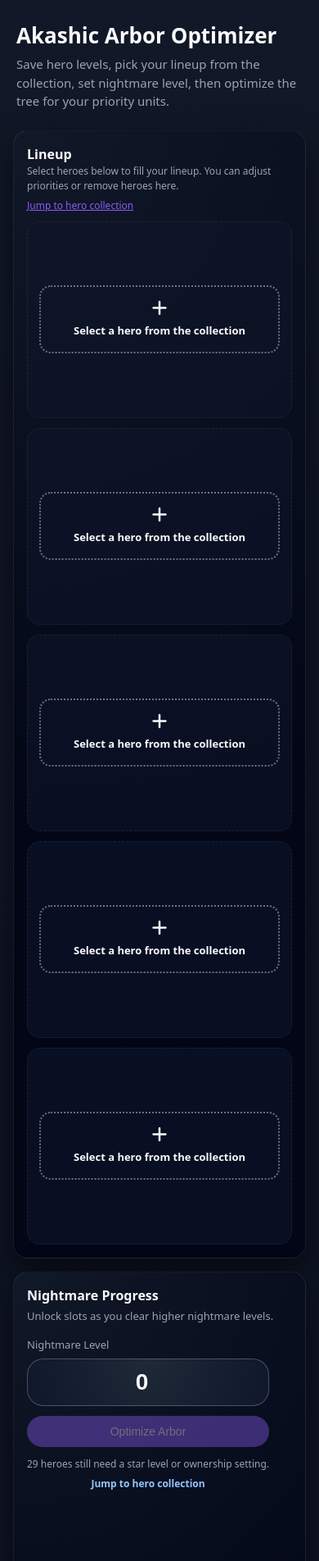
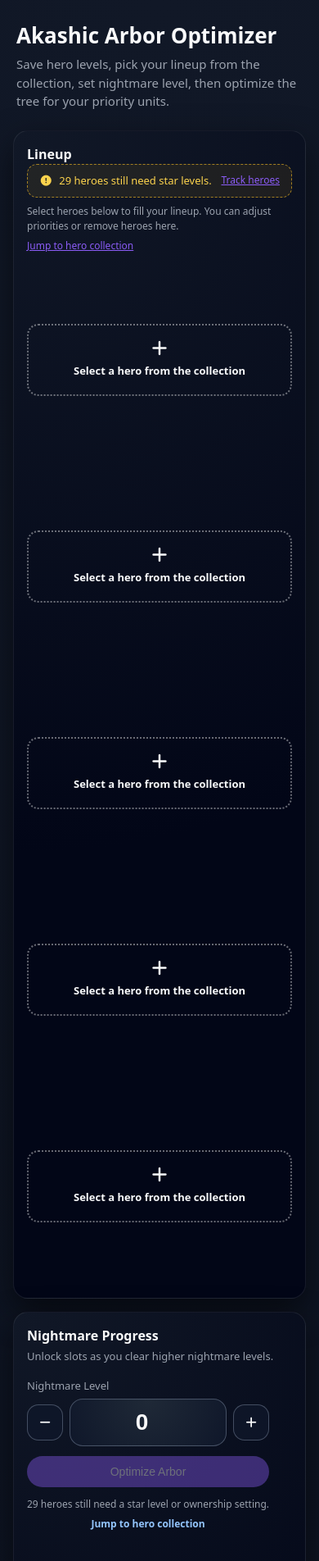
Before and after one commit to sahagin-dazs/wd-akashic-arbor-calc, a Vue app: page / in a window 390 px wide. Shown: the top 1904 px of the page at 82% size. Built offline with nearby package versions, Linux system fonts and the light colour scheme.

Commit message:
updates for more mobile optimization

```diff
--- a/src/App.vue
+++ b/src/App.vue
@@ -458,6 +458,7 @@ function toggleFiltersPanel() {
             :heroes="HEROES"
             :lineup="lineup"
             :owned="ownedHeroes"
+            :untracked-count="untrackedHeroesCount"
             @toggle-priority="togglePriority"
             @clear-slot="clearLineupSlot"
           />
--- a/src/components/LineupPanel.vue
+++ b/src/components/LineupPanel.vue
@@ -9,6 +9,7 @@ const props = defineProps<{
   heroes: HeroDef[];
   lineup: Lineup;
   owned: OwnedHero[];
+  untrackedCount?: number;
 }>();
 
 const emit = defineEmits<{
@@ -198,6 +199,18 @@ function elementMeta(heroId: string | null) {
     <div class="panel-header">
       <div class="panel-title">Lineup</div>
     </div>
+    <div
+      v-if="(props.untrackedCount ?? 0) > 0"
+      class="collection-warning lineup-warning"
+    >
+      <div class="warning-text">
+        <i class="fa-solid fa-circle-exclamation" aria-hidden="true"></i>
+        <span>
+          {{ props.untrackedCount }} hero<span v-if="(props.untrackedCount ?? 0) !== 1">es</span> still need star levels.
+        </span>
+      </div>
+      <a href="#hero-collection" class="link-btn">Track heroes</a>
+    </div>
     <p class="lineup-hint">
       Select heroes below to fill your lineup. You can adjust priorities or remove
       heroes here.
@@ -208,7 +221,7 @@ function elementMeta(heroId: string | null) {
         v-for="(slot, idx) in lineup.slots"
         :key="idx"
         class="lineup-slot"
-        :class="{ filled: !!slot.heroId }"
+        :class="{ filled: !!slot.heroId, 'slot-empty-shell': !slot.heroId }"
         :style="slotStyle(slot.heroId)"
       >
         <template v-if="slot.heroId">
--- a/src/components/SettingsPanel.vue
+++ b/src/components/SettingsPanel.vue
@@ -43,6 +43,12 @@ const untrackedSummary = computed(() => {
   const plural = count === 1 ? "" : "es";
   return `${count} hero${plural}`;
 });
+
+function adjustNightmareLevel(delta: number) {
+  const next = props.nightmareLevel + delta;
+  const clamped = Math.max(0, Math.min(999, next));
+  emit("update:nightmareLevel", clamped);
+}
 </script>
 
 <template>
@@ -59,6 +65,15 @@ const untrackedSummary = computed(() => {
       <div class="nightmare-column">
         <label class="nightmare-control">
           <span>Nightmare Level</span>
+          <div class="nightmare-input-wrap">
+            <button
+              type="button"
+              class="stepper-btn"
+              @click="adjustNightmareLevel(-1)"
+              aria-label="Decrease nightmare level"
+            >
+              <i class="fa-solid fa-minus" aria-hidden="true"></i>
+            </button>
             <input
               class="nightmare-input"
               type="number"
@@ -67,6 +82,15 @@ const untrackedSummary = computed(() => {
               :value="nightmareLevel"
               @input="onChange"
             />
+            <button
+              type="button"
+              class="stepper-btn"
+              @click="adjustNightmareLevel(1)"
+              aria-label="Increase nightmare level"
+            >
+              <i class="fa-solid fa-plus" aria-hidden="true"></i>
+            </button>
+          </div>
         </label>
         <button class="btn btn-lg optimize-btn" :disabled="props.optimizeDisabled" @click="emit('optimize')">
           Optimize Arbor
--- a/src/styles.css
+++ b/src/styles.css
@@ -404,6 +404,10 @@ body {
   gap: 8px;
 }
 
+.lineup-warning {
+  margin-bottom: 8px;
+}
+
 .collection-actions {
   display: inline-flex;
   gap: 8px;
@@ -713,6 +717,16 @@ body {
   color: white;
 }
 
+@media (max-width: 820px) {
+  .settings-row {
+    gap: 12px;
+  }
+
+  .slot-summary-panel {
+    width: 100%;
+  }
+}
+
 @media (max-width: 720px) {
   .lineup-row {
     flex-direction: column;
@@ -722,6 +736,19 @@ body {
     width: 100%;
     min-width: 0;
     max-width: 100%;
+    min-height: 190px;
+  }
+
+  .lineup-slot.slot-empty-shell {
+    background: transparent;
+    border: none;
+    padding: 0;
+    min-height: 0;
+  }
+
+  .lineup-slot-empty {
+    border-width: 2px;
+    padding: 18px;
   }
 }
 
@@ -830,16 +857,40 @@ body {
   color: var(--text-muted);
 }
 
+.nightmare-input-wrap {
+  display: flex;
+  align-items: center;
+  gap: 8px;
+}
+
 .nightmare-input {
+  flex: 1;
   background: radial-gradient(circle at top, #1f2937, #0f172a);
-  border-radius: 20px;
+  border-radius: 16px;
   border: 1px solid rgba(148, 163, 184, 0.4);
-  padding: 12px 18px;
+  padding: 12px 12px;
   font-size: 28px;
   font-weight: 700;
   color: var(--text-main);
   min-width: 180px;
   text-align: center;
+}
+
+.stepper-btn {
+  width: 44px;
+  height: 44px;
+  border-radius: 14px;
+  border: 1px solid rgba(148, 163, 184, 0.4);
+  background: rgba(15, 23, 42, 0.8);
+  color: var(--text-main);
+  font-size: 16px;
+  display: inline-flex;
+  align-items: center;
+  justify-content: center;
+}
+
+.stepper-btn i {
+  font-size: 14px;
 }
 
 @media (max-width: 640px) {
@@ -853,6 +904,7 @@ body {
 
   .nightmare-input {
     width: 100%;
+    min-width: 0;
   }
 
   .slot-summary-panel {
```
Lines whose indentation alone changed are shown as unchanged.
